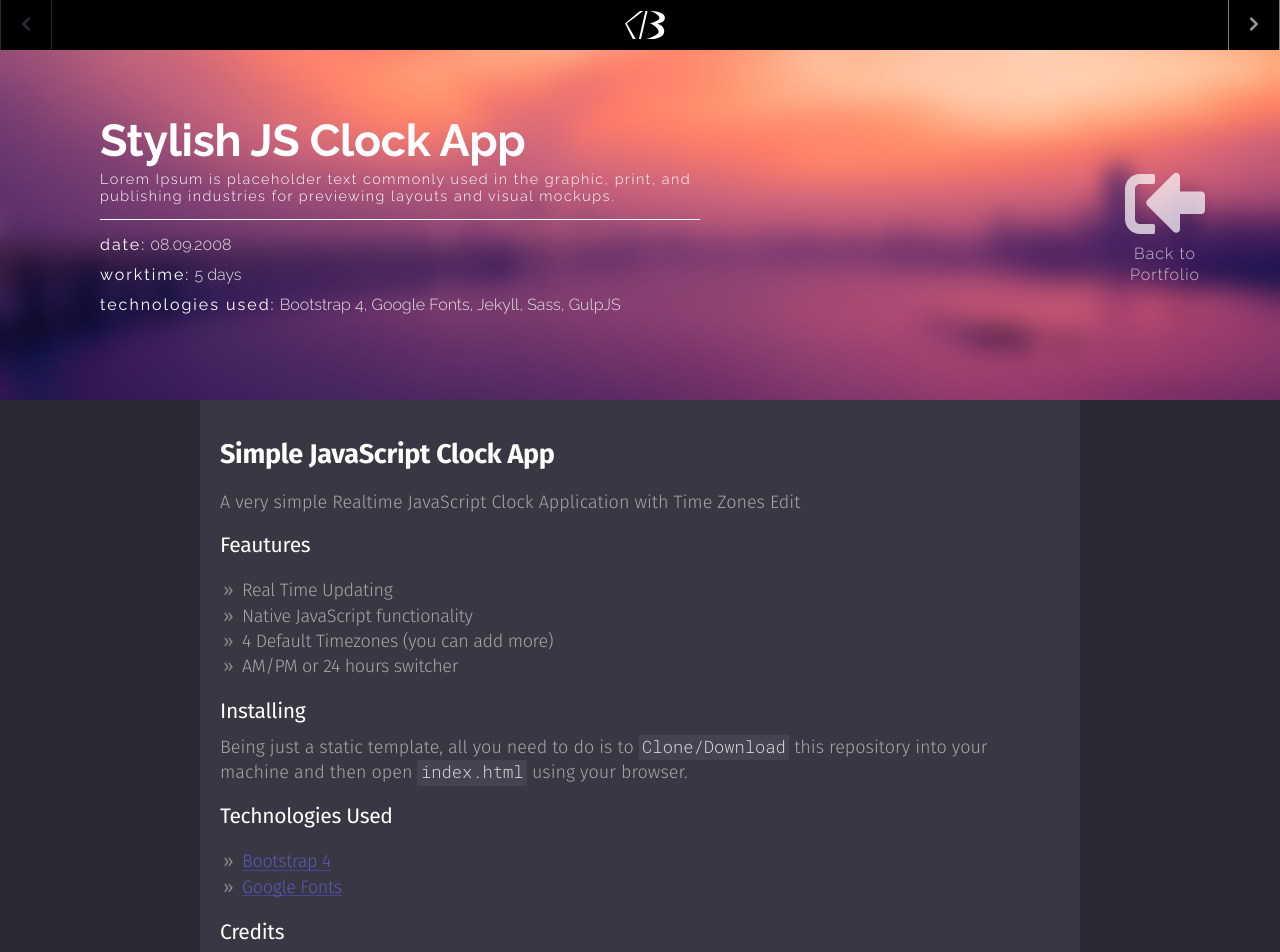
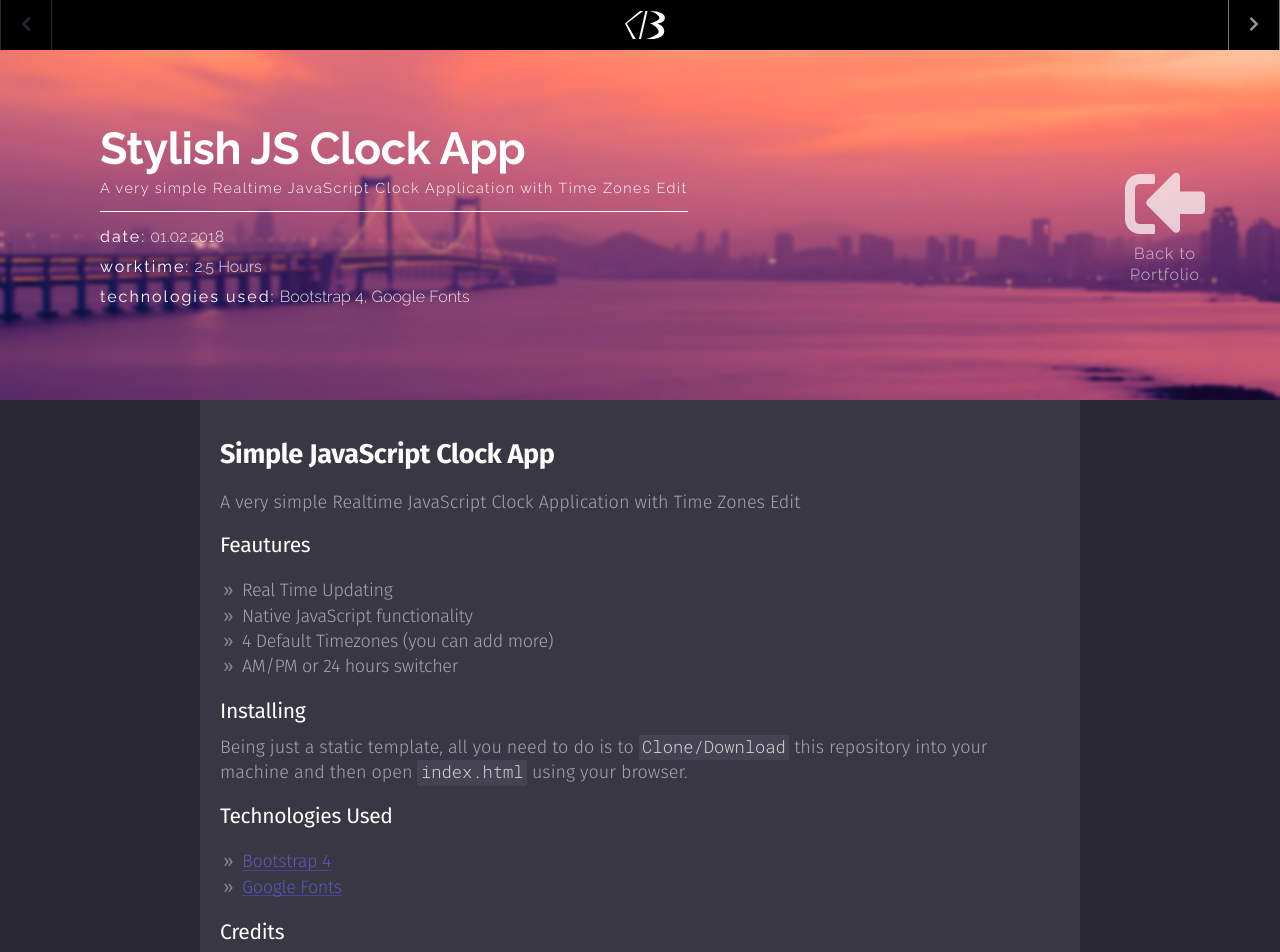
Before and after one commit to hexblend/PersonalWebsiteV2, a Jekyll site: the page built from _posts/PortfolioPosts/2018-02-01-project-1.md, in a window 1280 px wide. Shown: the top 952 px of the page. Built offline with Jekyll 4.4.1, drawn with Linux system fonts in a browser that asks for light colours; nearby versions of some CDN libraries; library files that are not in the unit come from our copies; Markdown is read by kramdown in place of the engine named in the settings.

Commit message:
Fixed Project Post Header Responsive BG Width

```diff
--- a/_posts/PortfolioPosts/2008-09-08-project-1.md
+++ b/_posts/PortfolioPosts/2018-02-01-project-1.md
@@ -1,10 +1,10 @@
 ---
 layout: project_post
 title: "Stylish JS Clock App"
-description: "Lorem Ipsum is placeholder text commonly used in the graphic, print, and publishing industries for previewing layouts and visual mockups."
-worktime: "5 days"
-technologies: "Bootstrap 4, Google Fonts, Jekyll, Sass, GulpJS"
-thumbnail: "/img/thumbnail-1.jpg"
+description: "A very simple Realtime JavaScript Clock Application with Time Zones Edit"
+worktime: "2.5 Hours"
+technologies: "Bootstrap 4, Google Fonts"
+thumbnail: "/img/pt1.jpg"
 previewlink: "https://vladbbr.github.io/Stylish-JS-Clock-WebApp/"
 permalink: /portfolio/:title.html
 categories: portfoliopost firstproject
--- a/css/main.css
+++ b/css/main.css
@@ -499,12 +499,11 @@
       overflow: hidden; } }
   .projectPostHeader img {
     position: absolute;
-    width: 100%;
     z-index: -1;
     top: 50%;
-    width: 100%;
-    height: 1000px;
-    margin-top: -400px;
+    width: 1920px;
+    height: 400px;
+    margin-top: -200px;
     /* Half the height */ }
   .projectPostHeader .portfolio-nav {
     width: 100%;
```
Also changed, not shown: _scss/3-includes/_projectPostHeader.scss (+3 -4 lines), _posts/PortfolioPosts/2018-02-02-project-2.md (renamed from _posts/PortfolioPosts/2008-09-08-project-2.md), _posts/PortfolioPosts/2018-02-03-project-3.md (renamed from _posts/PortfolioPosts/2008-09-08-project-3.md), _posts/PortfolioPosts/2018-02-04-project-4.md (renamed from _posts/PortfolioPosts/2008-09-08-project-4.md), img/pt1.jpg (added), img/thumbnail-1.jpg (deleted), 9 other files.
